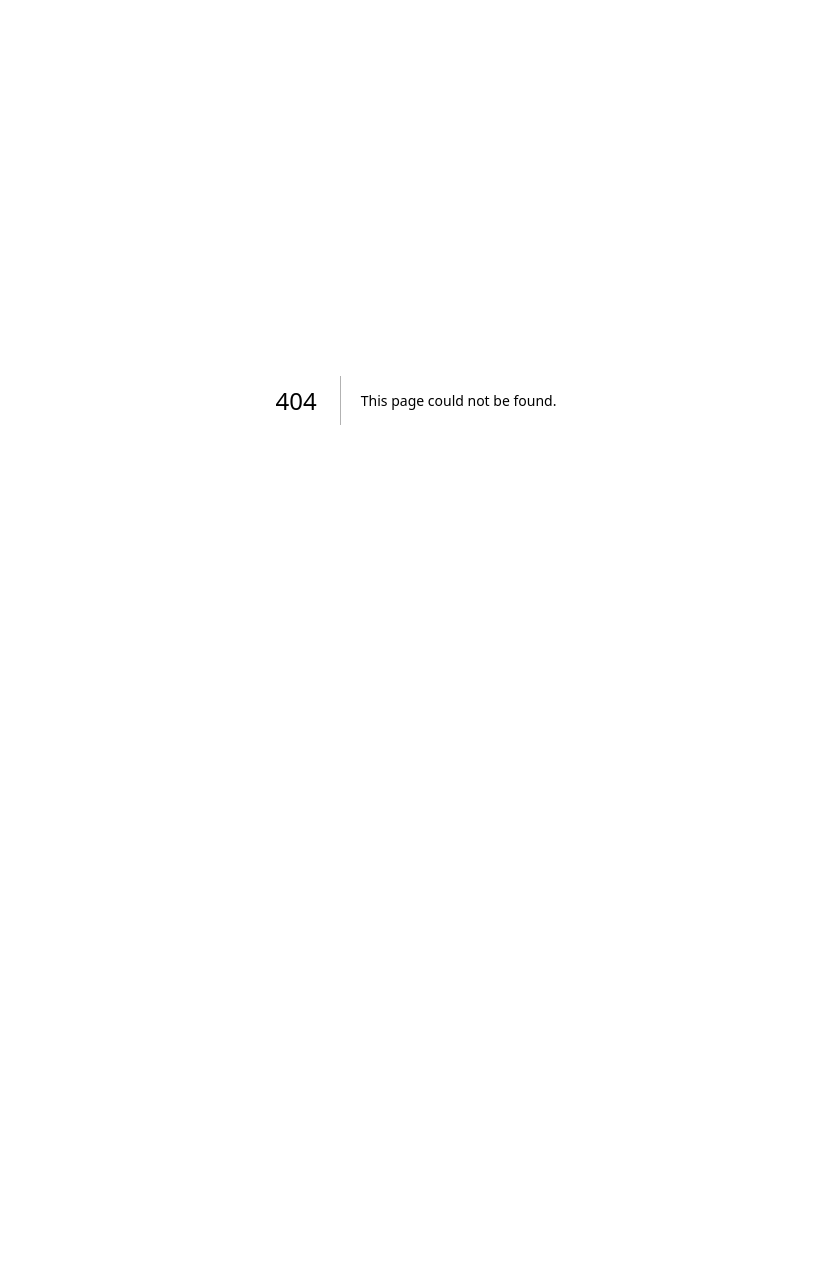
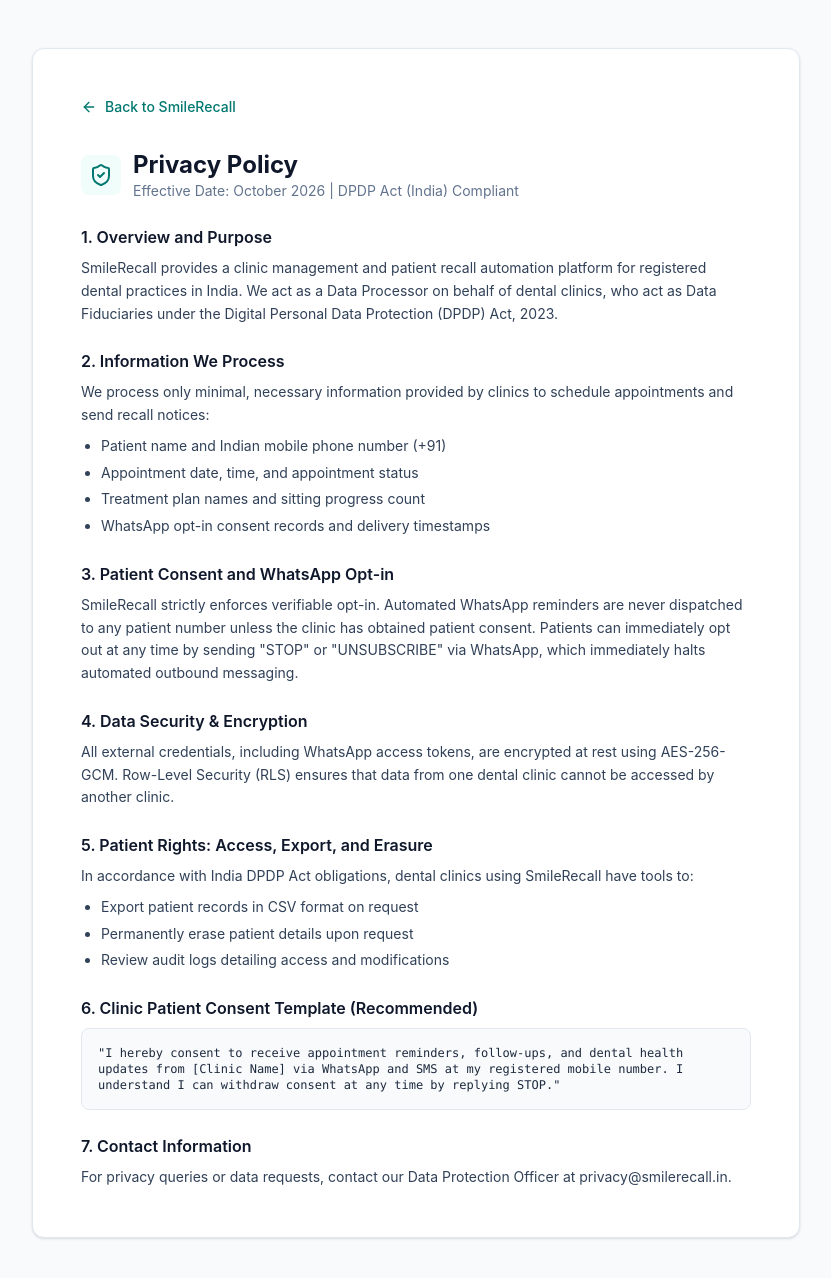
Before and after one commit to dheerJJ/smw, a Next.js app: page /privacy in a window 1280 px wide. Before the commit this address had no page. Shown: the top 1278 px of the page, without its empty margins (224-1055 px from the left). Before the commit the page ends 800 px from the top, so only its background shows below. Built offline with nearby package versions, Linux system fonts and the light colour scheme.

Commit message:
feat: add DPDP Act 2023 compliant Privacy Policy

```diff
--- /dev/null
+++ b/src/app/privacy/page.tsx
@@ -0,0 +1,103 @@
+import Link from "next/link";
+import { ArrowLeft, ShieldCheck } from "lucide-react";
+
+export const metadata = {
+  title: "Privacy Policy | SmileRecall",
+  description: "Privacy Policy and DPDP Act compliance information for SmileRecall dental automation SaaS.",
+};
+
+export default function PrivacyPage() {
+  return (
+    <div className="min-h-screen bg-slate-50 py-12 px-4 sm:px-6 lg:px-8">
+      <div className="max-w-3xl mx-auto bg-white rounded-xl shadow-sm border border-slate-200 p-8 sm:p-12">
+        <Link
+          href="/"
+          className="inline-flex items-center text-sm font-medium text-teal-700 hover:text-teal-800 mb-8"
+        >
+          <ArrowLeft className="w-4 h-4 mr-2" />
+          Back to SmileRecall
+        </Link>
+
+        <div className="flex items-center gap-3 mb-6">
+          <div className="w-10 h-10 rounded-lg bg-teal-50 text-teal-700 flex items-center justify-center">
+            <ShieldCheck className="w-6 h-6" />
+          </div>
+          <div>
+            <h1 className="text-2xl font-bold text-slate-900">Privacy Policy</h1>
+            <p className="text-sm text-slate-500">Effective Date: October 2026 | DPDP Act (India) Compliant</p>
+          </div>
+        </div>
+
+        <div className="prose prose-slate max-w-none text-sm leading-relaxed text-slate-700 space-y-6">
+          <section>
+            <h2 className="text-base font-semibold text-slate-900 mb-2">1. Overview and Purpose</h2>
+            <p>
+              SmileRecall provides a clinic management and patient recall automation platform for registered dental
+              practices in India. We act as a Data Processor on behalf of dental clinics, who act as Data Fiduciaries
+              under the Digital Personal Data Protection (DPDP) Act, 2023.
+            </p>
+          </section>
+
+          <section>
+            <h2 className="text-base font-semibold text-slate-900 mb-2">2. Information We Process</h2>
+            <p>
+              We process only minimal, necessary information provided by clinics to schedule appointments and send recall
+              notices:
+            </p>
+            <ul className="list-disc pl-5 space-y-1 mt-2">
+              <li>Patient name and Indian mobile phone number (+91)</li>
+              <li>Appointment date, time, and appointment status</li>
+              <li>Treatment plan names and sitting progress count</li>
+              <li>WhatsApp opt-in consent records and delivery timestamps</li>
+            </ul>
+          </section>
+
+          <section>
+            <h2 className="text-base font-semibold text-slate-900 mb-2">3. Patient Consent and WhatsApp Opt-in</h2>
+            <p>
+              SmileRecall strictly enforces verifiable opt-in. Automated WhatsApp reminders are never dispatched to any
+              patient number unless the clinic has obtained patient consent. Patients can immediately opt out at any time
+              by sending "STOP" or "UNSUBSCRIBE" via WhatsApp, which immediately halts automated outbound messaging.
+            </p>
+          </section>
+
+          <section>
+            <h2 className="text-base font-semibold text-slate-900 mb-2">4. Data Security & Encryption</h2>
+            <p>
+              All external credentials, including WhatsApp access tokens, are encrypted at rest using AES-256-GCM.
+              Row-Level Security (RLS) ensures that data from one dental clinic cannot be accessed by another clinic.
+            </p>
+          </section>
+
+          <section>
+            <h2 className="text-base font-semibold text-slate-900 mb-2">5. Patient Rights: Access, Export, and Erasure</h2>
+            <p>
+              In accordance with India DPDP Act obligations, dental clinics using SmileRecall have tools to:
+            </p>
+            <ul className="list-disc pl-5 space-y-1 mt-2">
+              <li>Export patient records in CSV format on request</li>
+              <li>Permanently erase patient details upon request</li>
+              <li>Review audit logs detailing access and modifications</li>
+            </ul>
+          </section>
+
+          <section>
+            <h2 className="text-base font-semibold text-slate-900 mb-2">6. Clinic Patient Consent Template (Recommended)</h2>
+            <div className="bg-slate-50 border border-slate-200 rounded-lg p-4 font-mono text-xs text-slate-800">
+              "I hereby consent to receive appointment reminders, follow-ups, and dental health updates from [Clinic Name]
+              via WhatsApp and SMS at my registered mobile number. I understand I can withdraw consent at any time by
+              replying STOP."
+            </div>
+          </section>
+
+          <section>
+            <h2 className="text-base font-semibold text-slate-900 mb-2">7. Contact Information</h2>
+            <p>
+              For privacy queries or data requests, contact our Data Protection Officer at privacy@smilerecall.in.
+            </p>
+          </section>
+        </div>
+      </div>
+    </div>
+  );
+}
```
